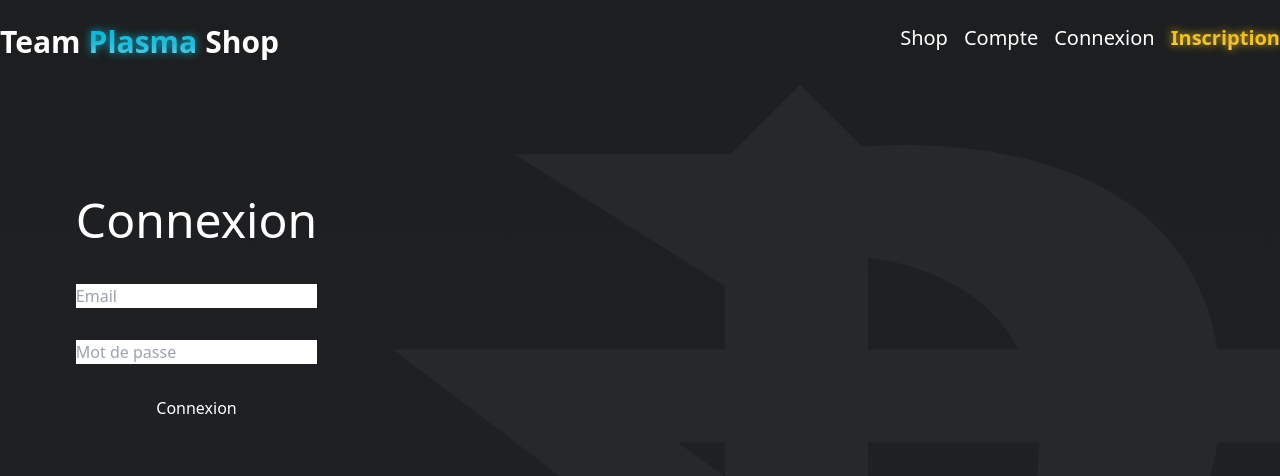
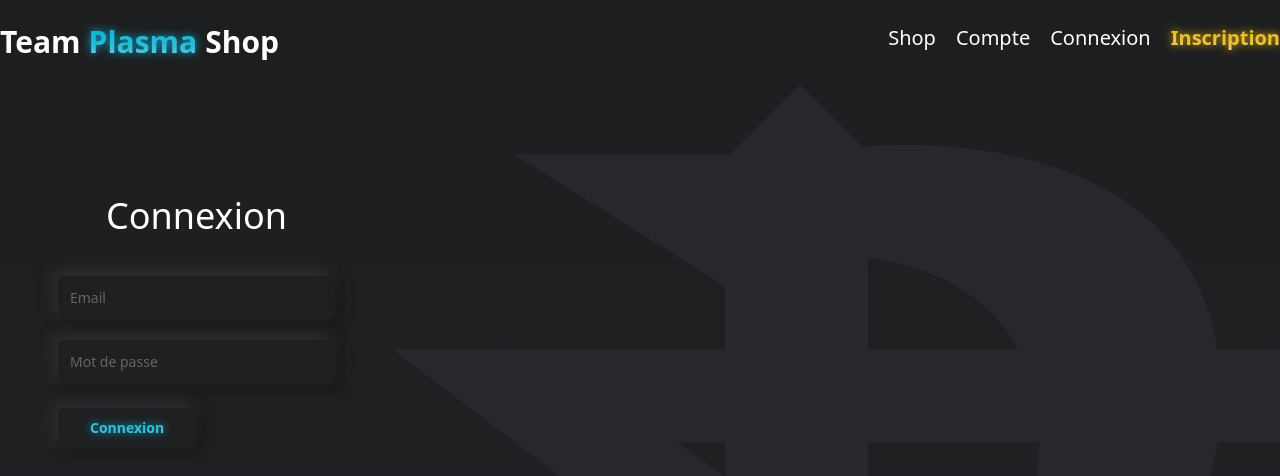
Before and after one commit to Team-Plasma-Shop/team-plasma-shop-client, a React (Create React App) app: page /login in a window 1280 px wide. Shown: the top 476 px of the page. Built offline with nearby package versions, Linux system fonts and the light colour scheme.

Commit message:
:lipstick: login and button composant now text size is modulable and we can add more style

```diff
--- a/src/components/button.tsx
+++ b/src/components/button.tsx
@@ -1,6 +1,7 @@
 type colorTypes = 'primary' | 'secondary' | 'danger'
+type textTypes = 'text-sm' | 'text-md' | 'text-lg' | 'text-xl' | 'text-2xl' | 'text-3xl' | 'text-4xl' | 'text-5xl'
 
-function NeoButton({handleClick, text, colorText} : {text: string, handleClick: () => any,colorText: colorTypes}){
+function NeoButton({handleClick, text, colorText, sizeText, moreStyle} : {text: string, handleClick: () => any, colorText: colorTypes, sizeText: textTypes, moreStyle?: string}) {
 
     const twText = () => {
         switch (colorText) {
@@ -15,11 +16,20 @@ function NeoButton({handleClick, text, colorText} : {text: string, handleClick:
         }
     }
 
+    const toggleTextSize = () => {
+        switch (sizeText) {
+            case sizeText:
+                return sizeText
+            default:
+                return 'text-2xl'
+        }
+    }
+
     return(
-        <button className={"shadow-outerNeo mt-6 rounded-md py-2 font-bold text-2xl " + twText()} onClick={handleClick}>
+        <button className={"shadow-outerNeo mt-6 rounded-md py-2 font-bold text-2xl " + twText() + " " + toggleTextSize() + " " + moreStyle} onClick={handleClick}>
             {text}
         </button>
     )
 }
 
-export default NeoButton
+export default NeoButton;
--- a/src/components/header.tsx
+++ b/src/components/header.tsx
@@ -1,24 +1,32 @@
-import React from 'react';
-import { Link, NavLink } from 'react-router-dom';
+import React from "react";
+import { Link, NavLink } from "react-router-dom";
 
-function Header(){
-    return(
-        <header className='flex w-full justify-between py-6'>
-            <div className='text-3xl font-bold flex gap-2'>
+function Header() {
+  return (
+    <header className="flex w-full justify-between py-6">
+      <div className="text-3xl font-bold flex gap-2">
         <span>Team</span>
-                <span className='primary-glow-text'>Plasma</span>
+        <span className="primary-glow-text">Plasma</span>
         <span>Shop</span>
       </div>
       <nav>
-                <ul className='flex text-xl gap-4'>
-                    <li><Link to="/">Shop</Link> </li>
-                    <li><Link to="/account">Compte</Link></li>
-                    <li><Link to="/login">Connexion</Link> </li>
-                    <li className='secondary-gradient bg-clip-text text-transparent secondary-glow font-bold'><Link to="/signup">Inscription</Link>  </li>
+        <ul className="flex text-xl gap-5">
+          <li>
+            <Link to="/">Shop</Link>{" "}
+          </li>
+          <li>
+            <Link to="/account">Compte</Link>
+          </li>
+          <li>
+            <Link to="/login">Connexion</Link>{" "}
+          </li>
+          <li className="secondary-gradient bg-clip-text text-transparent secondary-glow font-bold">
+            <Link to="/signup">Inscription</Link>{" "}
+          </li>
         </ul>
       </nav>
     </header>
-    )
+  );
 }
 
-export default Header
+export default Header;
--- a/src/components/loginForm.tsx
+++ b/src/components/loginForm.tsx
@@ -1,5 +1,6 @@
 import React from "react";
 import { useForm, SubmitHandler } from "react-hook-form";
+import NeoButton from "./button";
 
 interface InputData {
   email: string;
@@ -13,16 +14,35 @@ function LoginForm() {
   return (
     <div>
       <form onSubmit={handleSubmit(onSubmit)}>
-        <div className="flex flex-col gap-8">
-          <input type="email" {...register("email")} placeholder="Email" />
+        <div className="flex flex-col gap-5">
+          <div className="shadow-outerNeo rounded-md">
+            <input
+              type="email"
+              {...register("email")}
+              placeholder="Email"
+              className="p-3 placeholder-white w-full text-sm opacity-30 bg-inherit text-white"
+            />
+          </div>
 
-          <input type="password" {...register("password")} placeholder="Mot de passe" />
-
-          <button type="submit">Connexion</button>
+          <div className="shadow-outerNeo rounded-md">
+            <input
+              type="password"
+              {...register("password")}
+              placeholder="Mot de passe"
+              className="p-3 placeholder-white w-full text-sm opacity-30 bg-inherit text-white"
+            />
+          </div>
         </div>
+        <NeoButton
+          handleClick={handleSubmit(onSubmit)}
+          text="Connexion"
+          colorText="primary"
+          sizeText="text-sm"
+          moreStyle="p-8 py-2.5"
+        ></NeoButton>
       </form>
     </div>
   );
-};
+}
 
 export default LoginForm;
--- a/src/components/pokemonCard.tsx
+++ b/src/components/pokemonCard.tsx
@@ -15,7 +15,7 @@ function PokemonCard({pokemon}: {pokemon: Pokemon}){
                 <p className="text-3xl font-semibold tracking-wide">{pokemon.name}</p>
                 <p className="font-bold text-xl secondary-glow-text">{pokemon.price}$</p>
             </div>
-            <NeoButton handleClick={helloWorld} text="Acheter" colorText="primary"></NeoButton>
+            <NeoButton handleClick={helloWorld} text="Acheter" colorText="primary" sizeText="text-2xl"></NeoButton>
         </div>
     )
 }
--- a/src/components/signupForm.tsx
+++ b/src/components/signupForm.tsx
@@ -22,11 +22,11 @@ function SignupForm() {
     console.log(formData);
 
     const response = await fetch("http://127.0.0.1:8000/users", {
-      method: 'POST',
+      method: "POST",
       headers: {
-        'Content-Type': 'application/json'
+        "Content-Type": "application/json",
       },
-      body: JSON.stringify(formData)
+      body: JSON.stringify(formData),
     });
     console.log(response);
   }
@@ -34,7 +34,7 @@ function SignupForm() {
   return (
     <div>
       <form onSubmit={handleSubmit(onSubmit)}>
-        <div className="flex flex-col gap-8">
+        <div className="flex flex-col gap-5">
           <div className="shadow-outerNeo rounded-md">
             <input
               type="text"
@@ -70,9 +70,14 @@ function SignupForm() {
               className="p-3 placeholder-white w-full text-sm opacity-30 bg-inherit text-white"
             />
           </div>
-
-          <NeoButton handleClick={postData} text="Marché conclu !" colorText="secondary"></NeoButton>
         </div>
+        <NeoButton
+          handleClick={postData}
+          text="Marché conclu !"
+          colorText="secondary"
+          sizeText="text-sm"
+          moreStyle="p-8 py-2.5"
+        ></NeoButton>
       </form>
     </div>
   );
--- a/src/pages/loginPage.tsx
+++ b/src/pages/loginPage.tsx
@@ -6,7 +6,7 @@ function LoginPage() {
   return (
     <div className="flex flex-row justify-between">
       <div className="mt-28 mx-auto">
-        <h1 className="text-5xl mb-10">Connexion</h1>
+        <h1 className="text-4xl px-12 mb-10">Connexion</h1>
         <LoginForm />
       </div>
 
```
Lines whose indentation alone changed are shown as unchanged.
